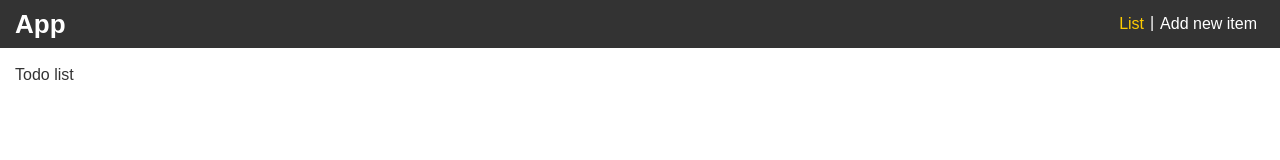
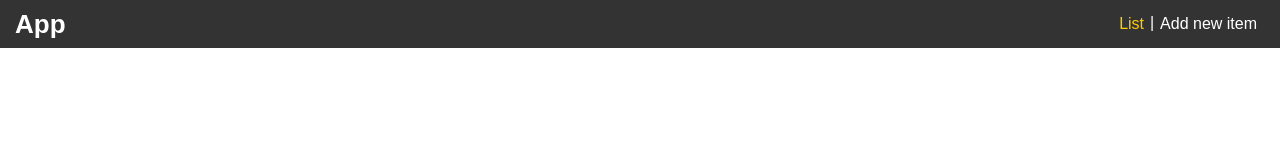
Before and after one commit to Kaustavi-Banerjee/myreact-todo, a React (Create React App) app: page / in a window 1280 px wide. Shown: the top 160 px of the page. Built offline with nearby package versions, Linux system fonts and the light colour scheme.

Commit message:
list item render into list page

```diff
--- a/src/lib/redux-store/store.ts
+++ b/src/lib/redux-store/store.ts
@@ -6,7 +6,7 @@ function saveToLocalStorage(state: object) {
     const serialisedState = JSON.stringify(state);
     localStorage.setItem("itemList", serialisedState);
   } catch (e) {
-    console.warn(e);
+    console.log(e);
   }
 }
 
@@ -16,7 +16,7 @@ function loadFromLocalStorage() {
     if (serialisedState === null) return undefined;
     return JSON.parse(serialisedState);
   } catch (e) {
-    console.warn(e);
+    console.log(e);
     return undefined;
   }
 }
--- a/src/screen/TodoFormScreen.tsx
+++ b/src/screen/TodoFormScreen.tsx
@@ -3,12 +3,12 @@ import * as yup from 'yup';
 import { useForm } from 'react-hook-form';
 import { yupResolver } from '@hookform/resolvers/yup';
 import ErrorMessage from '../component/Errors';
-import { useDispatch, useSelector } from 'react-redux';
-import { RootState } from '../lib/redux-store/store';
+import { useDispatch } from 'react-redux';
 import { addItem } from '../lib/redux-store/reducers/listSlice';
+import { useNavigate } from "react-router-dom";
 
 export default function TodoFormScreen() {
-  const list = useSelector((state: RootState) => state.list || [{}]);
+  const navigate = useNavigate();
   const dispatch = useDispatch();
 
   const formSchema = yup.object().shape({
@@ -28,6 +28,7 @@ export default function TodoFormScreen() {
     dispatch(addItem(text));
     console.log(text);
     reset();
+    navigate("/");
   }
 
   return <div className="container">
@@ -44,10 +45,5 @@ export default function TodoFormScreen() {
       </button>
     </form>
 
-    {list.map((item, index) => {
-      return (
-        <div key={index}>{item.text}</div>
-      );
-    })}
   </div>;
 }
--- a/src/screen/TodoListScreen.tsx
+++ b/src/screen/TodoListScreen.tsx
@@ -1,7 +1,15 @@
 import React from 'react';
+import { useSelector } from 'react-redux';
+import { RootState } from '../lib/redux-store/store';
 
 export default function TodoListScreen() {
+  const list = useSelector((state: RootState) => state.list || [{}]);
+
   return <div className="container">
-    Todo list
+    {list.map((item, index) => {
+      return (
+        <div key={index}>{item.text}</div>
+      );
+    })}
   </div>;
 }
```
